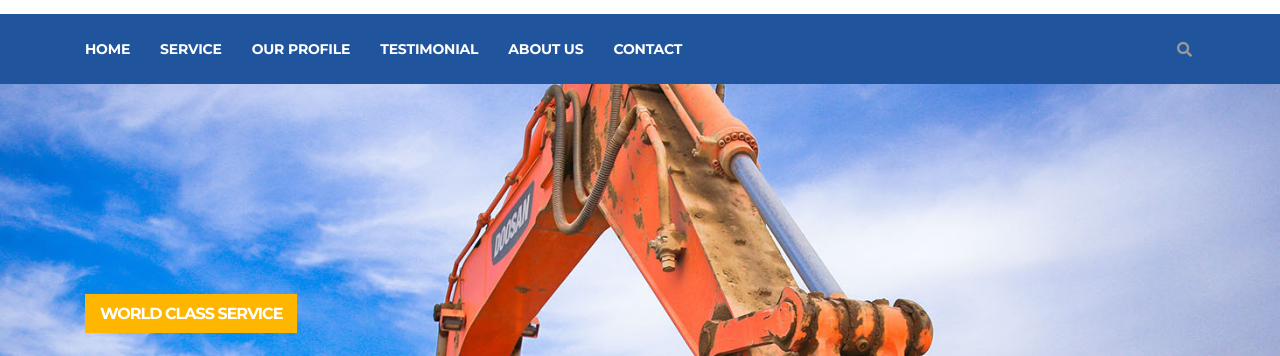
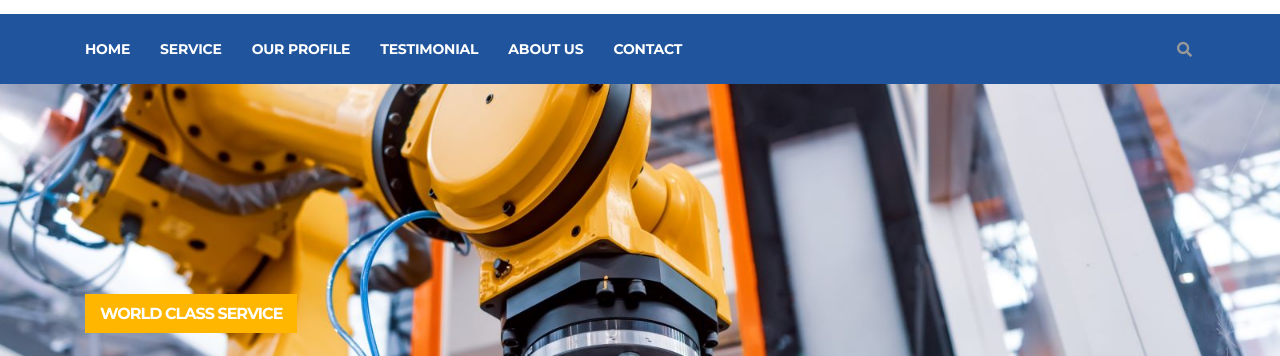
Before and after one commit to shughulijr07/gamark_group, a plain HTML site: page index.html in a window 1280 px wide. Shown: the part 139-495 px from the top of the page. Drawn offline with nearby package versions, Linux system fonts and the light colour scheme; some packages are replaced by stand-ins of ours.

Commit message:
add some images

```diff
--- a/index.html
+++ b/index.html
@@ -200,8 +200,6 @@
                             <li><a href="news-single.html">News Single</a></li>
                           </ul>
                       </li> -->
-
-
                     </ul>
                 </div>
               </nav>
@@ -246,7 +244,7 @@
     </div>
   </div>
 
-  <div class="banner-carousel-item" style="background-image:url(images/slider-main/bg5.jpg)">
+  <div class="banner-carousel-item" style="background-image:url(images/slider-main/bg12.jpg)">
     <div class="slider-content text-left">
         <div class="container h-100">
           <div class="row align-items-center h-100">
```
Also changed, not shown: images/clients/TICTS.jpg (added), images/slider-main/bg10.jpg (added), images/slider-main/bg11.webp (added), images/slider-main/bg12.jpg (added), images/slider-main/bg6.jpg (added), images/slider-main/bg7.jpg (added), images/slider-main/bg8.jpeg (added), images/slider-main/bg9.jpg (added), images/slider-main/sam.jpg (added), 1 other file.
